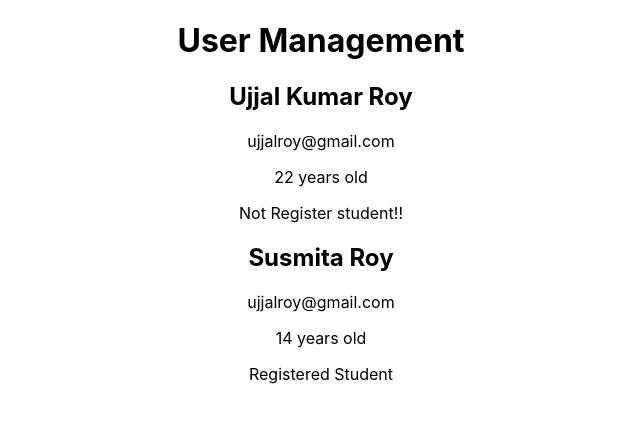
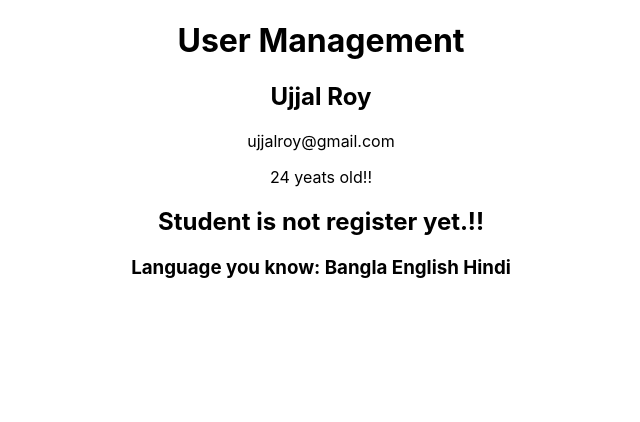
Before and after one commit to Ujjal-ENG/start-react-typescript, a React (Create React App) app: page / in a window 1280 px wide. Shown: the top 422 px of the page, without its empty margins (319-959 px from the left). Built offline with nearby package versions, Linux system fonts and the light colour scheme.

Commit message:
learnt the user object passing in the object and array in the typescript

```diff
--- a/src/App.tsx
+++ b/src/App.tsx
@@ -1,12 +1,18 @@
 import "./App.css";
 import User from "./components/User";
+
+const user1 = {
+  name: "Ujjal Roy",
+  age: 24,
+  isRegistered: false,
+  lang: ["Bangla", "English", "Hindi"],
+};
 
 function App() {
   return (
     <div className="App">
       <h1>User Management</h1>
-      <User name="Ujjal Kumar Roy" age={22} isRegistered={false} />
-      <User name="Susmita Roy" age={14} isRegistered={true} />
+      <User user={user1} />
     </div>
   );
 }
--- a/src/components/User.tsx
+++ b/src/components/User.tsx
@@ -1,13 +1,30 @@
 import React from "react";
-type UserProps = { name: string; age: number; isRegistered: boolean };
-const User = (props: UserProps) => {
-  const { name, age, isRegistered } = props;
+type UserProps = {
+  user: {
+    name: string;
+    age: number;
+    isRegistered: boolean;
+    lang: string[];
+  };
+};
+const User = ({ user }: UserProps) => {
+  const { name, age, isRegistered, lang } = user;
   return (
     <div>
       <h2>{name}</h2>
       <p>ujjalroy@gmail.com</p>
-      <p>{age} years old</p>
-      {isRegistered ? <p>Registered Student</p> : <p>Not Register student!!</p>}
+      <p>{age} yeats old!!</p>
+      {isRegistered ? (
+        <h2>Student is Already Registered!!</h2>
+      ) : (
+        <h2>Student is not register yet.!!</h2>
+      )}
+      <h3>
+        Language you know:
+        {lang.map((el, idx) => {
+          return <span key={idx}>{" " + el + " "}</span>;
+        })}
+      </h3>
     </div>
   );
 };
```
